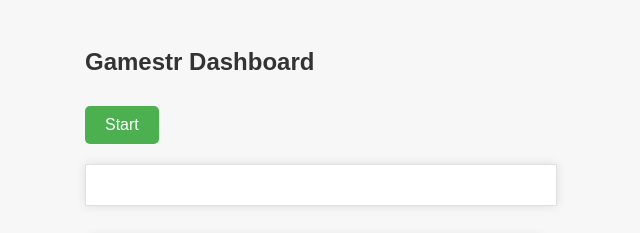
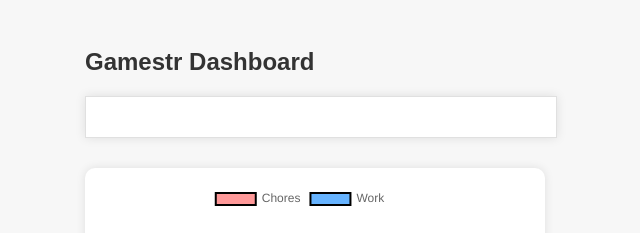
Before and after one commit to melvincarvalho/gamestr, a plain HTML site: page index.html in a window 1280 px wide. Shown: the top 233 px of the page, without its empty margins (340-980 px from the left). Drawn offline with Linux system fonts and the light colour scheme.

Commit message:
auto start fixes #1

```diff
--- a/index.html
+++ b/index.html
@@ -153,6 +153,10 @@
             const content = JSON.parse(json[2].content)
             this.updateDashboard(content)
           }
+
+          setTimeout(() => {
+            this.sendData()
+          }, 500)
         }
 
         sendData = () => {
@@ -270,7 +274,7 @@
           return html`
             <div>
               <h2>Gamestr Dashboard</h2>
-              <button onClick=${() => this.sendData()}>Start</button>
+              <!-- <button onClick=${() => this.sendData()}>Start</button> -->
               <div id="dashboard">
                 ${sortedKeys.map(
                   key => html`
```
